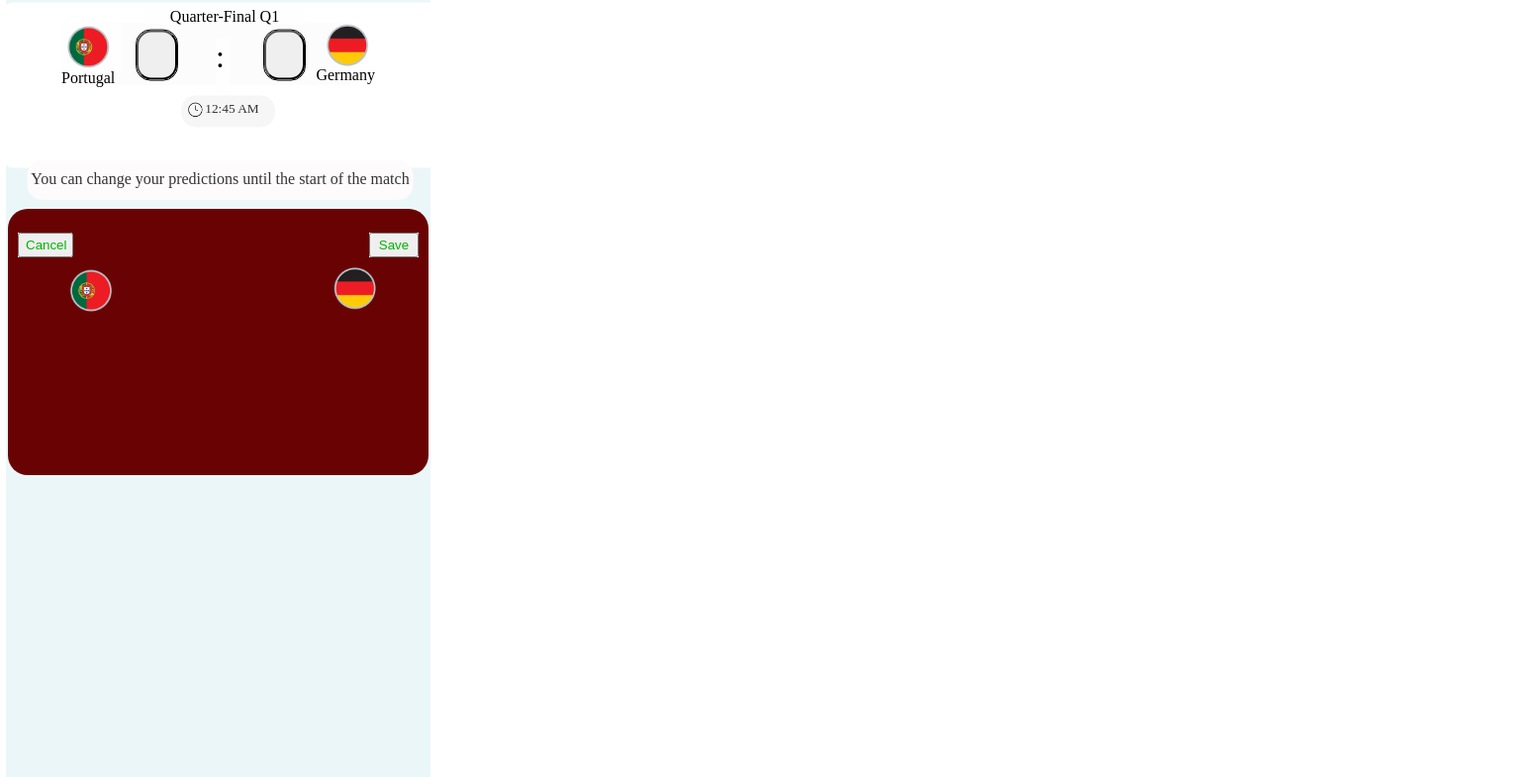
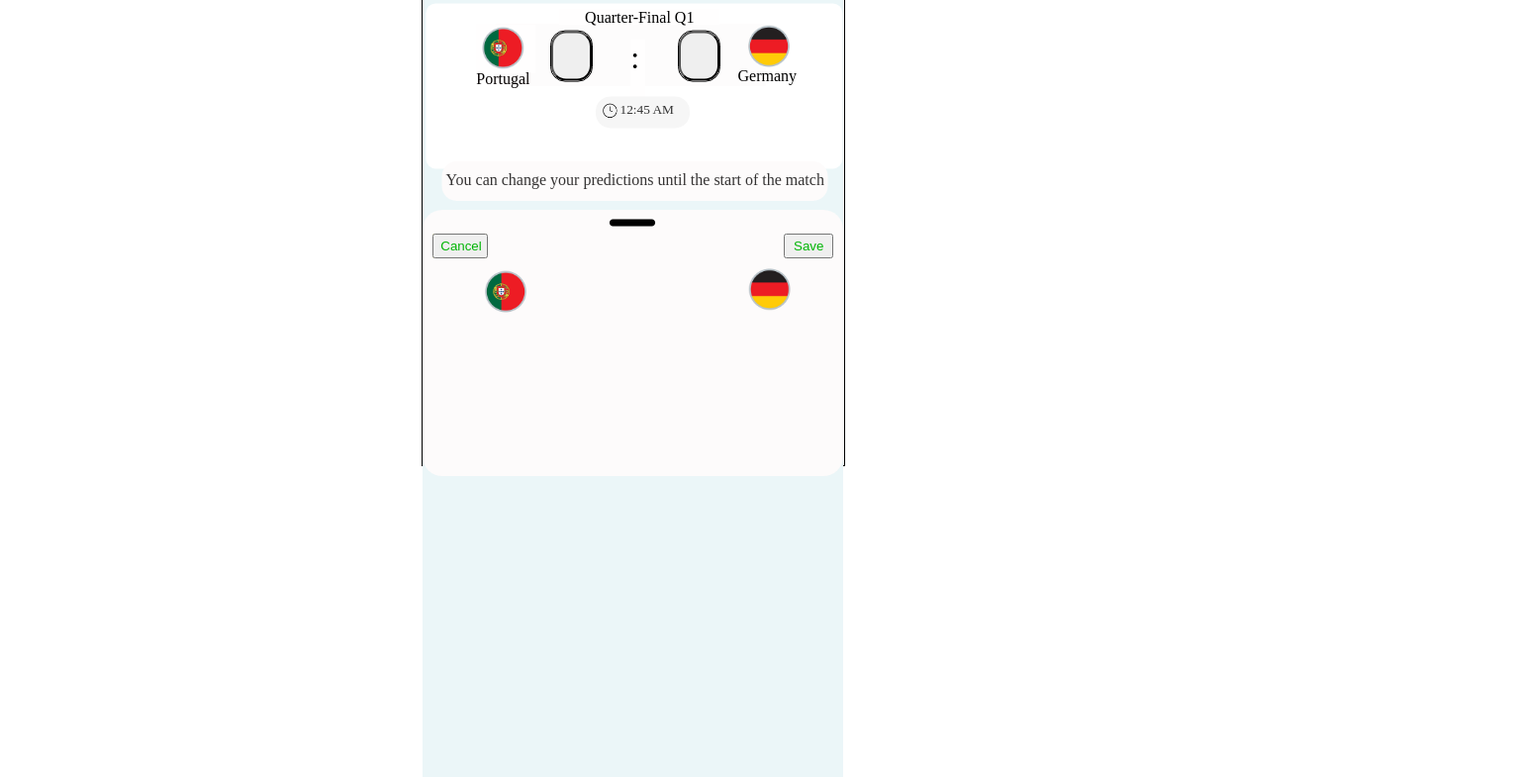
Before and after one commit to Shubham-2058/responsivedesign, a plain HTML site: page secondpage.html in a window 1280 px wide. Shown: the part 249-1034 px from the top of the page at 99% size, 1537 px wide, since content can reach past the window. Drawn offline with Linux system fonts and the light colour scheme.

Commit message:
full-display border created in all pages

```diff
--- a/secondpage.html
+++ b/secondpage.html
@@ -58,6 +58,9 @@
 <div class="germany2">
     <img src="germany.png">
 </div>
+<div class="bar">
+    <img src="bar.png">
+</div>
 
 
 
@@ -67,6 +70,21 @@
 
 
     <style>
+        .full{
+            border: 1px solid black;
+            z-index: 1;
+            position: relative;
+            height: 710px;
+            width: 425.5px;
+
+        }
+        .bar{
+            width: 60px;
+            height: 20px;
+            margin-left: 180px;
+            margin-top: -160px;
+            scale: 1;
+        }
         .cancel button{
             cursor: pointer;
             width: 56px;
@@ -166,7 +184,7 @@
 
         }
         .germany{
-            transform: translate(21%, -210%);
+            transform: translate(64%, -210%);
             color: rgb(0, 0, 0);
 
         }
@@ -211,12 +229,12 @@
         }
         .header3{
             height: 1096px;
-            width: 429px;
+            width: 425px;
             border-top-left-radius: 110px;
             border-top-right-radius: 110px;
             background-color: rgb(235, 246, 248);
             margin-right: -50px;
-            margin-left: -2px;
+            margin-left: -0px;
             margin-top: -82px;
 
         }
@@ -232,7 +250,7 @@
         }
 
         .game{
-            width: fixed 200px;
+            width: fixed 170px;
             height: 147px;
             padding: 20px 0px 0px 0px;
             gap: 8px;
@@ -240,8 +258,9 @@
             opacity: 0px;
             background-color: rgba(255, 255, 255, 1);
             margin-top: 140px;
-            transform: translate(-0%,-80%);
+            transform: translate(2%,-80%);
             margin-left: -5px;
+            margin-right: 10px;
 
         }
         .game1{
@@ -293,7 +312,7 @@
         .last{
             width: 425px;
             height: 269px;
-            background-color: rgb(105, 3, 3);
+            background-color: rgb(253, 251, 251);
             border-radius: 20px;
             margin-top: 105px;
             margin-left: 0px;
```
Also changed, not shown: index.html (+11 -4 lines), thirdpage.html (+26 -6 lines), bar.png (added).
